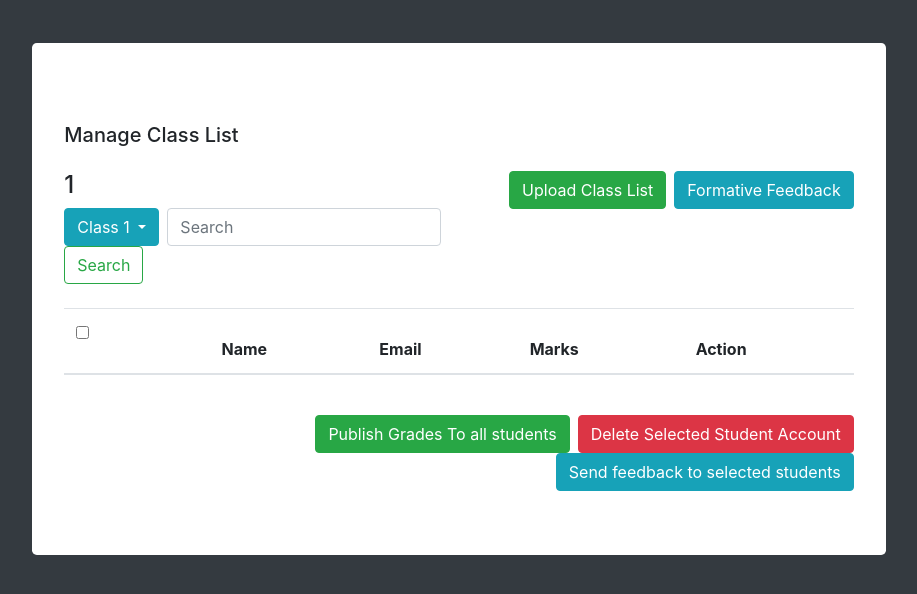
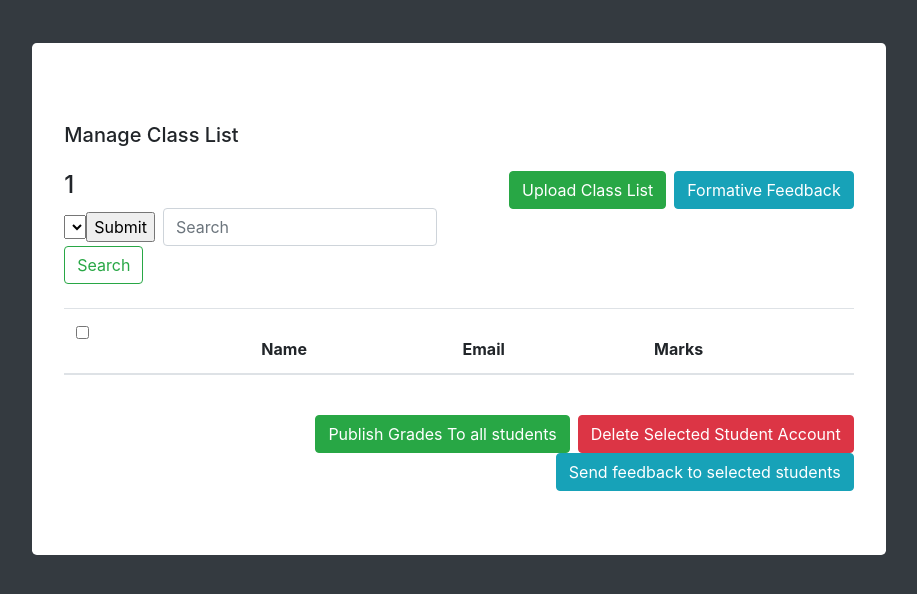
Before and after one commit to 1902636-mahjiaqi/module-1012, a PHP site: page /manageCL.php in a window 1280 px wide. Shown: the part 56-650 px from the top of the page, without its empty margins (181-1098 px from the left). Run offline with PHP 8.4, Linux system fonts and the light colour scheme; the visitor is signed in with stand-in values (Sample User, id 1); tables that the repository leaves empty or names only in its code hold one stand-in row (values such as "Sample post"); data that the repository does not hold is empty.

Commit message:
Updated manageCL.php

```diff
--- a/factory/getClassList.php
+++ b/factory/getClassList.php
@@ -7,11 +7,17 @@
 $success = true;
 
 //check connection
-mysqli_report(MYSQLI_REPORT_ERROR | MYSQLI_REPORT_STRICT);//Error checking for SQL
+mysqli_report(MYSQLI_REPORT_ERROR | MYSQLI_REPORT_STRICT); //Error checking for SQL
 if ($conn->connect_error) {
   //$message = "Connection failed: " . $conn->connect_error;
   $message = "Error connecting to database!"; //don't print out real error
   $success = false;
+} else {
+
+  if (empty($CompID)) {
+    $stmt = $conn->prepare("SELECT * FROM class
+      INNER JOIN accounts
+      ON class.StudID = accounts.AccID");
   } else {
     $stmt = $conn->prepare("SELECT * FROM class
       INNER JOIN accounts
@@ -21,8 +27,10 @@
       INNER JOIN grades
       ON components.CompID = grades.CompID
       AND class.StudID = grades.StudID
-      WHERE grades.CompID =". $CompID);
-      //$stmt2 = $conn->prepare("SELECT * FROM class INNER JOIN components ON class.ModID = components.ModID WHERE CompID=". $CompID);
+      WHERE grades.CompID =" . $CompID);
+  }
+
+  $stmt2 = $conn->prepare("SELECT * FROM components WHERE ModID =". $ModID . " AND MainCompID IS NOT NULL");
 
   //execute query and check for error at same time
   if (!$stmt->execute()) {
@@ -30,8 +38,8 @@
     $success = false;
   }
   $result = $stmt->get_result();
-      //$stmt2->execute();
-      //$subResult = $stmt2->get_result();
+  $stmt2->execute();
+  $subResult = $stmt2->get_result();
 
   if (!($result->num_rows > 0)) {
     $errorMsg = "Table is empty.";
--- a/manageCL.php
+++ b/manageCL.php
@@ -9,6 +9,9 @@
 $profID = 1902676;
 $CompID = 21;
 $ModID = $_SESSION['ModID'];
+// if (!empty($CompID)) {
+//     $CompID = $_SESSION['CompID'];
+// }
 
 include "factory/getClassList.php";
 ?>
@@ -36,21 +39,35 @@
                 </h4>
                 <form class="form-inline mr-auto mb-4">
                     <div class="dropdown">
-                        <button class="btn btn-info dropdown-toggle" type="button" data-toggle="dropdown">Class 1
-                            <span class="caret"></span></button>
-                        <ul class="dropdown-menu">
-                            <li><a href="#">class 2</a></li>
-                            <li class="divider"></li>
-                            <li><a href="#">class 2</a></li>
-                            <li class="divider"></li>
-                            <li><a href="#">class 3</a></li>
-                            <li class="divider"></li>
-                            <li><a href="#">class 4</a></li>
-                        </ul>
+
+                        <select name="component">.
+                            <form action="page2.php" method="post">
+                                <?php
+                                if ($success) {
+                                    echo "<option disabled selected>" . "Select Component..." . "</option>";
+                                    for ($i = 0; $i < $subResult->num_rows; $i++) {
+                                        $row = $subResult->fetch_assoc();
+                                        $thisTitle = $row['Title'];
+                                        $thisWeightage = $row['Weightage'];
+                                        $thisID = $row['ID'];
+
+                                        echo "<option value=" . $row['Title'] . ">" . $thisTitle . " (" . $thisWeightage . "%)" . "</option>";
+                                    }
+                                }
+                                echo "<input type='submit'  value='Submit'>";
+                                //echo "<button class=\"btn btn-info float-right ml-2\" onclick='EditMod(" . $thisID . ",\"" . $thisTitle . "\")'>Load Component</button>";
+                                ?>
+
+                        </select>
                     </div>
-                    <input class="form-control mr-sm-2 ml-2" type="text" placeholder="Search" aria-label="Search" align="center"/>
+                    <input class="form-control mr-sm-2 ml-2" type="text" placeholder="Search" aria-label="Search" align="center" />
                     <button class="btn btn-outline-success btn-rounded" type="submit">Search</button>
                 </form>
+
+                <!-- <h4> <?php
+                        if (!empty($CompID)) {
+                            echo $_SESSION["CompTitle"];
+                        } ?> </h4> -->
                 <table class="table table-striped table-hover" id=" mytable">
                     <thead>
                         <tr>
@@ -61,7 +78,7 @@
                             <th>Name</th>
                             <th>Email</th>
                             <th>Marks</th>
-                            <th>Action</th>
+
                         </tr>
                     </thead>
                     <tbody>
@@ -76,12 +93,19 @@
                                 echo "<td><input type=" . 'checkbox' . " name=" . $row['Name'] . " /></td>";
                                 echo "<td>" . $row['Name'] . "</td>";
                                 echo "<td>" . $row['Email'] . "</td>";
-                                echo "<td>" . $row['Grade'];
-                                echo '<a href="#"><i class="fa fa-pencil text-dark"></i></a>';
-                                echo "</td>";
                                 echo "<td>";
-                                echo '<button class="btn btn-info float-left" data-toggle="modal"';
-                                echo 'data-target="#myModal-sm">Summative Feedback </button>';
+                                if (empty($row['Grade'])) {
+                                    echo "-----";
+                                } else {
+                                    echo $row['Grade'];
+                                    echo '<a href="#"><i class="fa fa-pencil text-dark"></i></a>';
+                                    echo "</td>";
+                                    echo "<td>";
+                                    echo '<button class="btn btn-info float-left" data-toggle="modal"';
+                                    echo 'data-target="#myModal-sm">Summative Feedback </button>';
+                                }
+
+
                                 echo "</td>";
                             }
                         }
@@ -146,6 +170,23 @@
         $('.upload_btn').on("click", function() {
             $('#html_btn').click();
         });
+
+        function ManageClass(id, title) {
+            $.ajax({
+                url: "factory/SessionIDComp.php",
+                type: "POST",
+                //pass the data
+                data: {
+                    CompID: id,
+                    CompTitle: title
+                },
+                //success
+                success: function(data) {
+                    //updated items
+                    location.reload();
+                }
+            });
+        }
     </script>
 
 </body>
```
Lines whose indentation alone changed are shown as unchanged.
